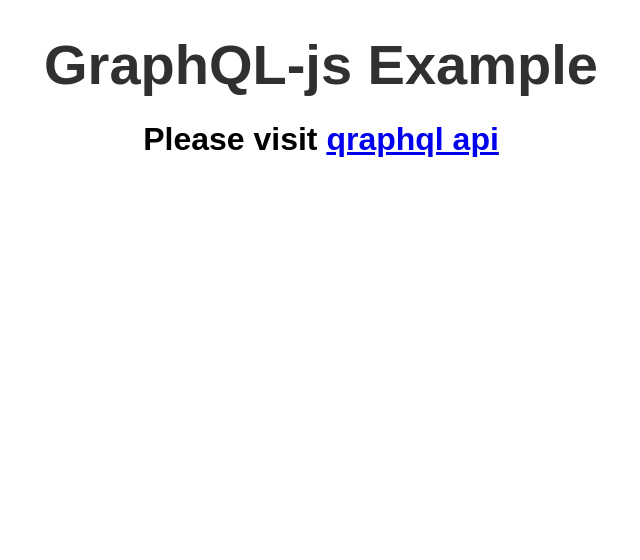
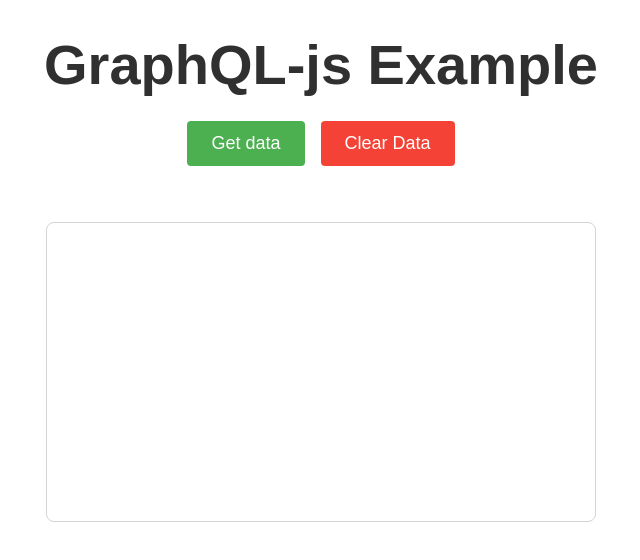
Before and after one commit to majamarijan/graphql-js_example, a website: page src/index.html in a window 1280 px wide. Shown: the whole page, without its empty margins (319-959 px from the left). Drawn offline with Linux system fonts and the light colour scheme.

Commit message:
add graphQL client

```diff
--- a/src/index.html
+++ b/src/index.html
@@ -10,10 +10,14 @@
     <div class="header">
 
       <h1>GraphQL-js Example</h1>
-      <h3>
-        Please visit <a href="http://localhost:4000/graphql">qraphql api</a>
-      </h3>
+      <div class="flex-row">
+        <button class="btn" onclick="getData()">Get data</button>
+        <button class="btn default" onclick="clearData()">Clear Data</button>
+
+      </div>
+      <div class="result"></div>
 
     </div>
+    <script src="./index.js"></script>
 	</body>
 </html>
--- /dev/null
+++ b/src/index.js
@@ -0,0 +1,18 @@
+
+async function getData() {
+  const response = await fetch('/graphql', {
+    method: 'POST',
+    headers: {
+      'Content-Type': 'application/json',
+    },
+    body: JSON.stringify({
+      query: '{ hello, id, isOpen, person { name, id, friends { name, id, friends { name, id} }} }',
+    }),
+  });
+  const data = await response.json();
+  document.querySelector('.result').innerHTML = '<pre>' + JSON.stringify(data.data, null, 2) + '</pre>';
+}
+
+function clearData() {
+  document.querySelector('.result').innerHTML = '';
+}
--- a/src/styles.css
+++ b/src/styles.css
@@ -25,3 +25,40 @@
 h3 {
 	font-size: clamp(1.5rem, 5vw, 2rem);
 }
+
+.result {
+	border: 1px solid lightgray;
+	padding: 1rem;
+	border-radius: 0.5rem;
+	margin-block: 2rem;
+	width: 550px;
+	height: 300px;
+	overflow-y: scroll;
+}
+
+.btn {
+	padding: 12px 24px;
+	font-size: 18px;
+	background-color: #4caf50;
+	color: white;
+	border: none;
+	border-radius: 4px;
+	cursor: pointer;
+  transition: background-color 0.3s ease;
+}
+
+.btn.default {
+	background-color: #f44336;
+}
+
+.flex-row {
+	display: flex;
+	gap: 1rem;
+	align-items: center;
+}
+
+@media all and (max-width: 600px) {
+	.flex-row {
+		flex-direction: column;
+	}
+}
```
Also changed, not shown: server_express.js (+33 -5 lines). Lines whose indentation alone changed are shown as unchanged.
